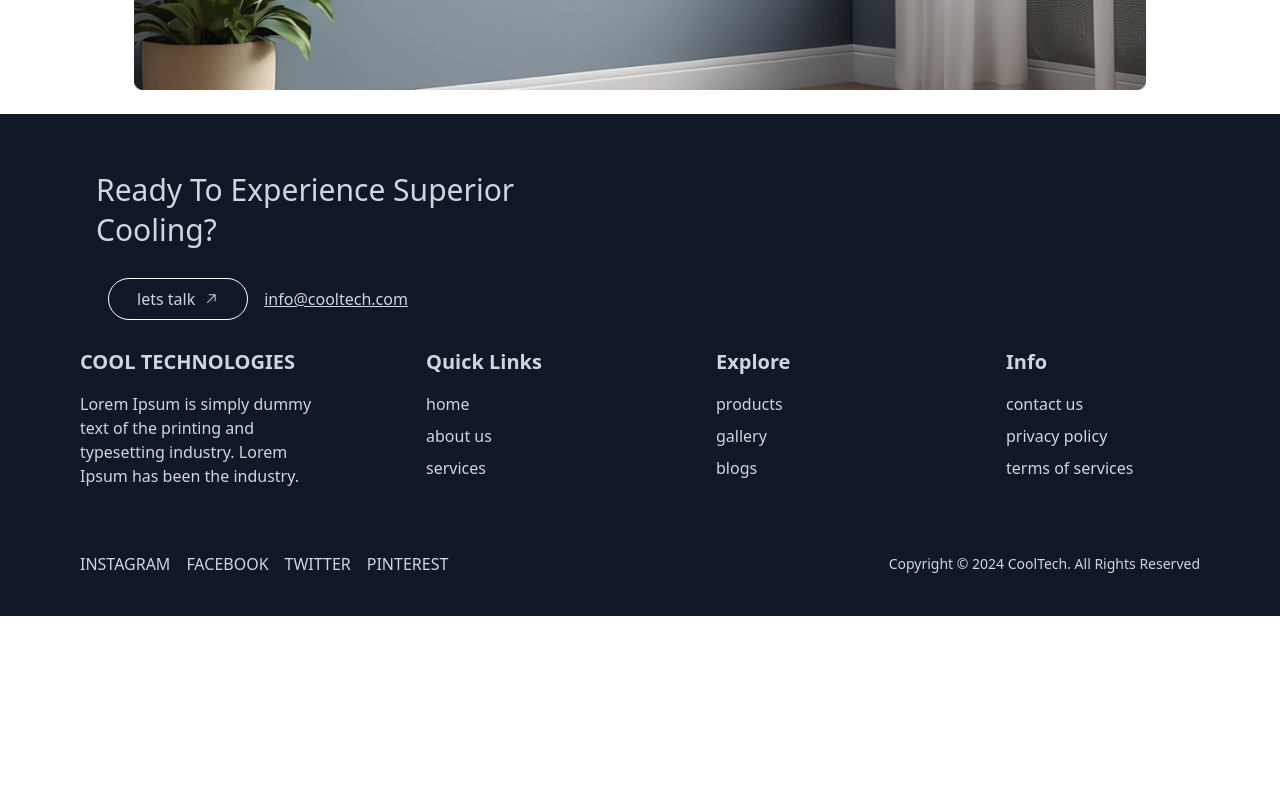
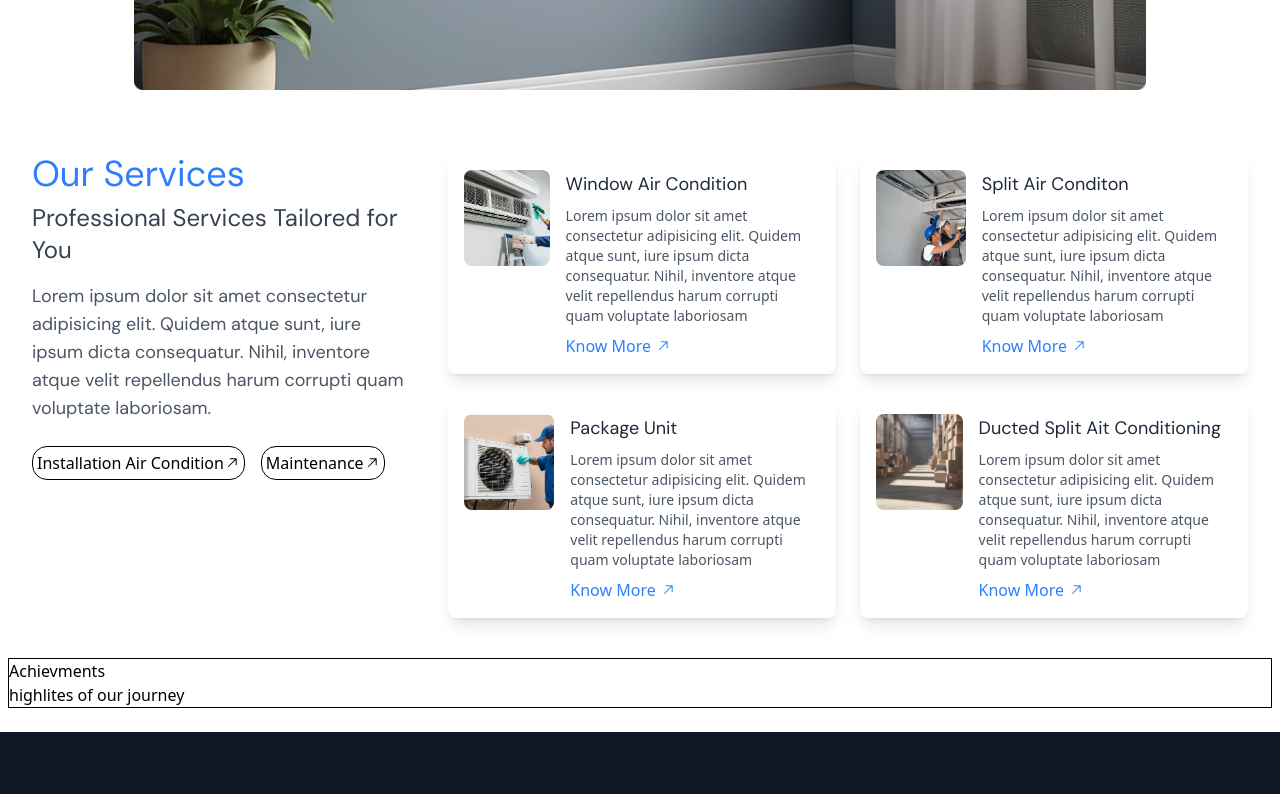
Before and after one commit to rahanyas/React-project, a React (Vite) app: page / in a window 1280 px wide. Shown: the part 860-1654 px from the top of the page. Before the commit the page ends 1476 px from the top, so only its background shows below. Built offline with nearby package versions, Linux system fonts and the light colour scheme.

Commit message:
created services page

```diff
--- a/src/App.jsx
+++ b/src/App.jsx
@@ -1,18 +1,25 @@
 import Layout from './Layout/MainLayout';
 import { BrowserRouter as Router, Routes, Route } from 'react-router-dom';
+import Home from './Pages/Home';
+import React , {Suspense} from 'react';
 import './App.css'
-import Home from './components/Home';
+
 
 function App() {
+
+  const About = React.lazy(() => import('./Pages/About'))
   return (
      <div className='w-full'>
+      <Suspense fallback={<h1>loading...</h1>}>
         <Router>
           <Routes>
             <Route path='/' element={<Layout/>}>
                <Route  index element={<Home/>}/>
+               <Route path='/about' element={<About/>}/>
             </Route>
           </Routes>
         </Router>
+      </Suspense>
      </div>
   )
 }
--- /dev/null
+++ b/src/Pages/About.jsx
@@ -0,0 +1,36 @@
+import cardImg1 from '../assets/progbiz-img/img-3.png';
+import cardImg2 from '../assets/progbiz-img/img-4.png';
+import cardImg3 from '../assets/progbiz-img/img-5.png';
+import cardImg4 from '../assets/progbiz-img/img-6.png';
+import { SlArrowRightCircle } from 'react-icons/sl';
+
+const About = () => {
+  return (
+    <div className='p-2 md:p-4'>
+      <div className='grid md:grid-cols-3 gap-2 mb-3  md:mb-7 shadow-md md:py-9'>
+        <div className='p-4 md:p-6 col-span-1  min-w-fit'>
+          <h1 className='text-[50px] capitalize sansFont'>cool <br /> technologies</h1>
+        </div>
+        <div className='p-4 relative col-span-2  md:flex items-center min-w-fit justify-items-start  md:ml-[5rem] lg-ml-0'>
+          <p className='sansFont text-[18px] mb-2'>
+            Lorem, ipsum dolor sit amet consectetur adipisicing elit. Veniam, nobis sequi! Quos recusandae illo, quo
+            similique ducimus nam quam! Aliquid pariatur nemo voluptate quibusdam Lorem ipsum dolor sit amet consectetur adipisicing elit. Doloribus, minus commodi. Voluptate aut nemo dolorem sequi rem alias? Animi iure
+          </p>
+          <button className='flex items-center gap-2 md:absolute right-4 bottom-0 cursor-pointer hover:border rounded-full px-3 py-2 hover:bg-gray-300 transition ease-in duration-300'>
+            <SlArrowRightCircle /> know more
+          </button>
+        </div>
+      </div>
+
+      {/* Image container */}
+      <div className='flex overflow-x-auto md:overflow-x-hidden justify-center gap-2 scrollbar-hide'>
+        <img src={cardImg1} alt='' className='object-contain'/>
+        <img src={cardImg2} alt='' className='object-contain'/>
+        <img src={cardImg3} alt='' className='object-contain'/>
+        <img src={cardImg4} alt='' className='object-contain'/>
+      </div>
+    </div>
+  );
+};
+
+export default About;
--- a/src/components/Home.jsx
+++ b/src/Pages/Home.jsx
@@ -1,5 +1,7 @@
 import HomeImg from '../assets/progbiz-img/img-1.png'
 import { GoArrowUpRight } from "react-icons/go";
+import Services from '../components/Services';
+import Achievments from '../components/Achievments';
 
 const Home = () => {
   return (
@@ -20,6 +22,9 @@ const Home = () => {
          <img src={HomeImg} alt="" className='rounded-md  w-[80%] h-full object-fill'/>
       </div>
 
+      <Services />
+
+      <Achievments />
     </div>
   )
 };
--- /dev/null
+++ b/src/components/Achievments.jsx
@@ -0,0 +1,12 @@
+const Achievments = () => {
+  return (
+    <div className="mt-4 border">
+       <div>
+       <h1>Achievments</h1>
+       <h1>highlites of our journey</h1>
+       </div>
+    </div>
+  )
+};
+
+export default Achievments
--- a/src/components/Footer.jsx
+++ b/src/components/Footer.jsx
@@ -24,7 +24,7 @@ const Footer = () => {
               <h3 className="text-xl font-semibold mb-4 capitalize">{section.title}</h3>
               <ul className="space-y-2">
                 {section.item.map((link, idx) => (
-                  <li key={idx}><a href="#" className="hover:text-white">{link}</a></li>
+                  <li key={idx}><a href="#" className="hover:text-white capitalize">{link}</a></li>
                 ))}
               </ul>
             </div>
--- /dev/null
+++ b/src/components/Services.jsx
@@ -0,0 +1,56 @@
+import { GoArrowUpRight } from "react-icons/go";
+import { imgText, lorem, serviceImg } from "../utils/serviceImgTxt";
+
+const Services = () => {
+  return (
+    <div className="mt-10 p-6 grid gap-8 lg:grid-cols-3">
+      {/* Left Section */}
+      <div className="col-span-1">
+        <h1 className="text-2xl md:text-4xl sansFont text-blue-500">Our Services</h1>
+        <h2 className="text-xl md:text-2xl mt-2 sansFont text-gray-700">
+          Professional Services Tailored for You
+        </h2>
+        <p className="text-gray-600 text-base md:text-lg mt-4 leading-7 sansFont">
+          Lorem ipsum dolor sit amet consectetur adipisicing elit. Quidem atque
+          sunt, iure ipsum dicta consequatur. Nihil, inventore atque velit
+          repellendus harum corrupti quam voluptate laboriosam.
+        </p>
+        <div className="flex flex-wrap gap-4 mt-6">
+          <button className="serviceBtn">
+            Installation Air Condition <GoArrowUpRight />
+          </button>
+          <button className="serviceBtn">
+            Maintenance <GoArrowUpRight />
+          </button>
+        </div>
+      </div>
+
+      {/* Right Section */}
+      <div className="col-span-2 grid md:grid-cols-2 gap-6">
+        {imgText.map((item, index) => (
+          <div
+            key={index}
+            className="flex items-start gap-4 bg-white shadow-lg rounded-lg overflow-hidden p-4 transition-transform transform hover:scale-105 hover:shadow-2xl ease-in duration-300"
+          >
+            <img
+              src={serviceImg[index]}
+              alt="service-img"
+              className="w-24 h-24 object-cover rounded-lg"
+            />
+            <div>
+              <h3 className="text-lg sansFont capitalize text-gray-800">
+                {item}
+              </h3>
+              <p className="text-sm text-gray-600 mt-2 snasFont">{lorem}</p>
+              <button className="flex items-center text-blue-500 mt-2 font-medium">
+                Know More <GoArrowUpRight className="ml-1" />
+              </button>
+            </div>
+          </div>
+        ))}
+      </div>
+    </div>
+  );
+};
+
+export default Services;
--- a/src/index.css
+++ b/src/index.css
@@ -10,3 +10,15 @@ html,body{
 .sansFont {
   font-family: 'DM Sans', sans-serif;
 }
+
+.serviceBtn {
+  border: 1px solid black;
+  display: flex;
+  align-items: center;
+  gap: 4;
+  cursor: pointer;
+  border-radius: 15px;
+  padding: 4px 4px;
+  white-space: nowrap;
+  text-transform: capitalize;
+}
--- /dev/null
+++ b/src/utils/serviceImgTxt.js
@@ -0,0 +1,20 @@
+import img1 from '../assets/progbiz-img/img-7.png'
+import img2 from '../assets/progbiz-img/img-8.png'
+import img3 from '../assets/progbiz-img/img-6.png'
+import img4 from '../assets/progbiz-img/img-5.png'
+
+export const imgText = [
+   'window air condition',
+   'split air conditon',
+   'package unit',
+   'ducted split ait conditioning'
+];
+
+export const lorem = 'Lorem ipsum dolor sit amet consectetur adipisicing elit. Quidem atque sunt, iure ipsum dicta consequatur. Nihil, inventore atque velit repellendus harum corrupti quam voluptate laboriosam'
+
+export const serviceImg = [
+   img1,
+   img2,
+   img3,
+   img4
+]
```
